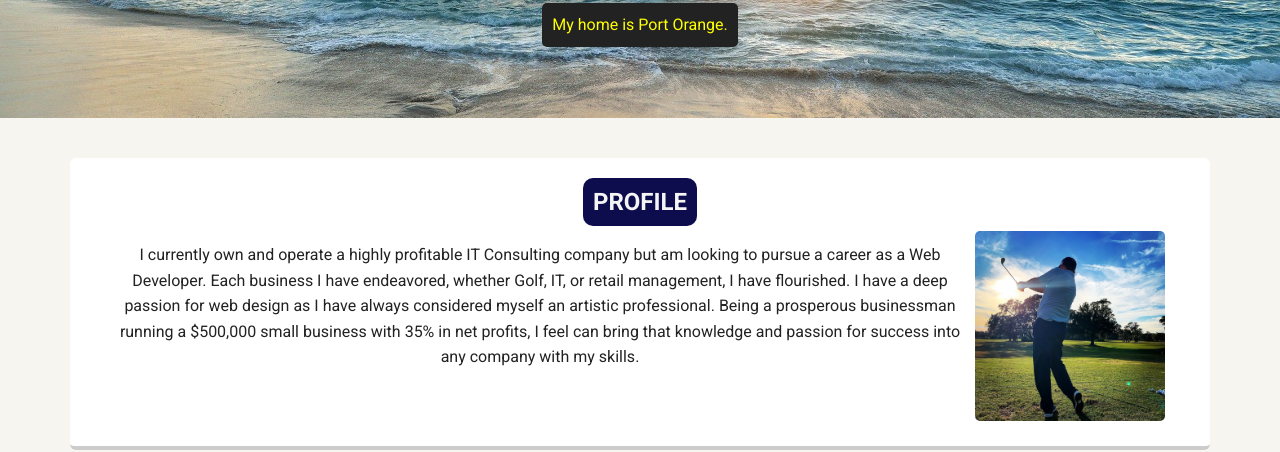
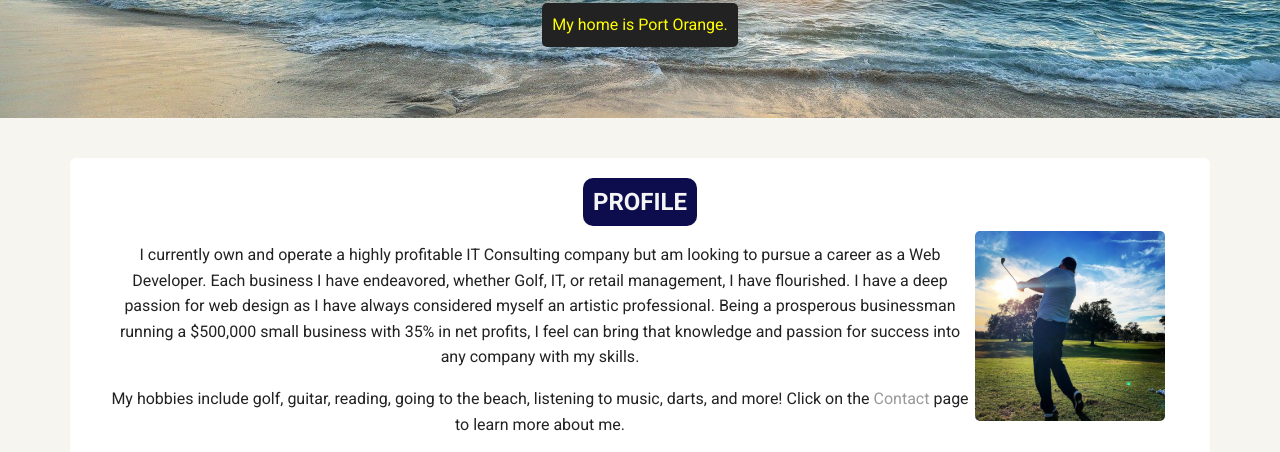
Before and after one commit to eddiefender54/profile_page_v1, a plain HTML site: page experience.html in a window 1280 px wide. Shown: the part 352-804 px from the top of the page. Drawn offline with Linux system fonts and the light colour scheme; a web font is replaced by a local one.

Commit message:
Added my hobbies

```diff
--- a/experience.html
+++ b/experience.html
@@ -32,6 +32,9 @@
           I have a deep passion for web design as I have always considered myself an artistic professional.
           Being a prosperous businessman running a $500,000 small business with 35% in net profits, I feel can bring that knowledge and passion for success into any company
           with my skills.
+        </p>
+        <p>
+          My hobbies include golf, guitar, reading, going to the beach, listening to music, darts, and more!  Click on the <a href="contact.html">Contact</a> page to learn more about me.
         </p>
       </div>
 
--- a/styles.css
+++ b/styles.css
@@ -205,9 +205,9 @@ a.social:hover {
   border-color: #ff99ff;
 }
 
-.exp-card p {
+/* .exp-card p {           Tested and not needed. Extra code.
   padding-bottom: 20px;
-}
+} */
 
 .exp-card ul {
   list-style-type: none;
```
